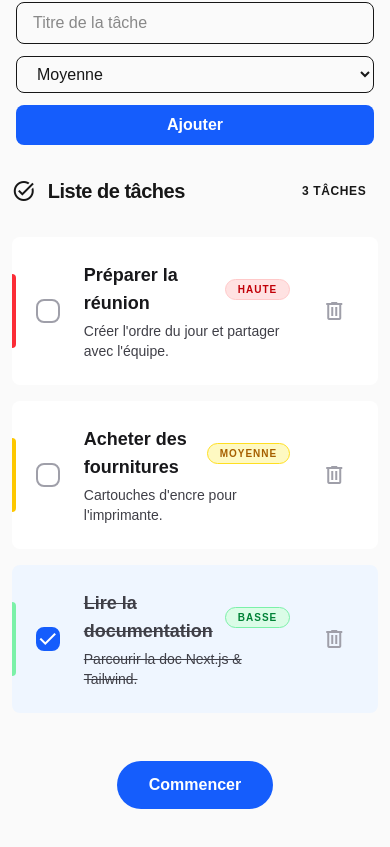
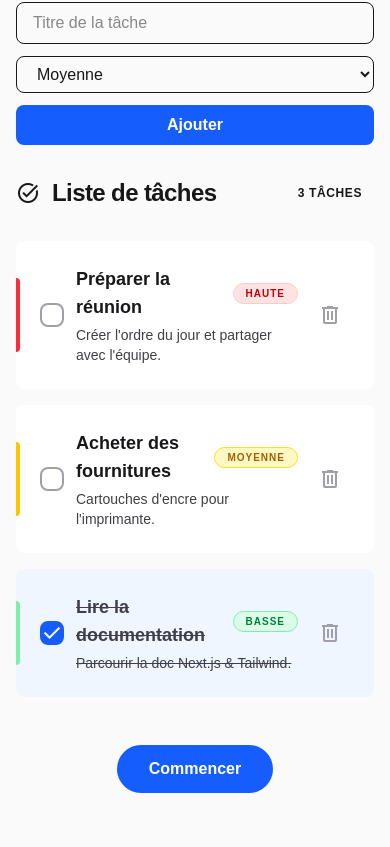
Before and after one commit to lisinsau/taskmanager, a Next.js app: page / in a window 390 px wide. Shown: the part 1006-1853 px from the top of the page. Built offline with nearby package versions, Linux system fonts and the light colour scheme.

Commit message:
style: ajustements espacements responsive (liste de tâches)

```diff
--- a/src/components/TaskItem.js
+++ b/src/components/TaskItem.js
@@ -32,7 +32,7 @@ function TaskItem({
 
   return (
     <div
-      className={`task-card group relative ${completed ? "bg-blue-50 dark:bg-zinc-800" : "bg-white dark:bg-zinc-800"} p-6 rounded-lg flex items-center gap-6 transition-all duration-300 hover:shadow-[0_12px_32px_-4px_rgba(19,27,46,0.08)]`}
+      className={`task-card group relative ${completed ? "bg-blue-50 dark:bg-zinc-800" : "bg-white dark:bg-zinc-800"} p-6 rounded-lg flex items-center gap-6 max-md:gap-3 transition-all duration-300 hover:shadow-[0_12px_32px_-4px_rgba(19,27,46,0.08)]`}
     >
       <div
         className={`absolute left-0 top-1/4 bottom-1/4 w-1 ${data.accentBar} rounded-r-full`}
--- a/src/components/TaskList.js
+++ b/src/components/TaskList.js
@@ -3,16 +3,17 @@ import TaskItem from "./TaskItem";
 
 function TaskList ({ tasks, onToggle, onDelete }) {
   return (
-    <section className="space-y-8">
+    <section className="w-full space-y-8">
       <div className="flex items-center justify-between">
         <div className="flex items-center gap-3">
           <span
             className="material-symbols-outlined text-primary"
+            aria-hidden="true"
             style={{ fontVariationSettings: "'FILL' 1" }}
           >
             task_alt
           </span>
-          <h2 className="text-xl font-semibold tracking-tight text-on-surface">
+          <h2 className="text-2xl font-semibold tracking-tight text-on-surface">
             Liste de tâches
           </h2>
         </div>
```
